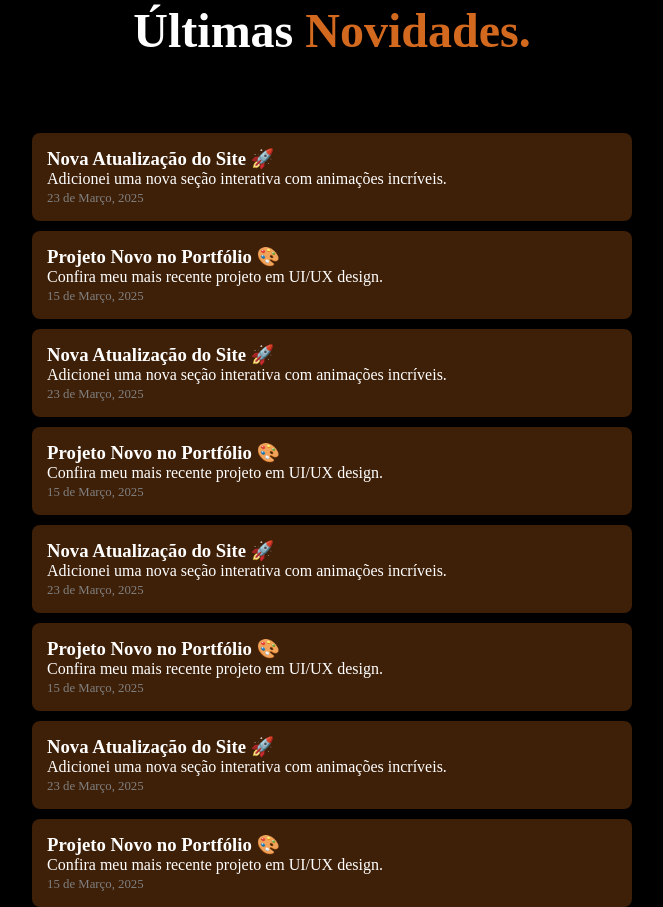
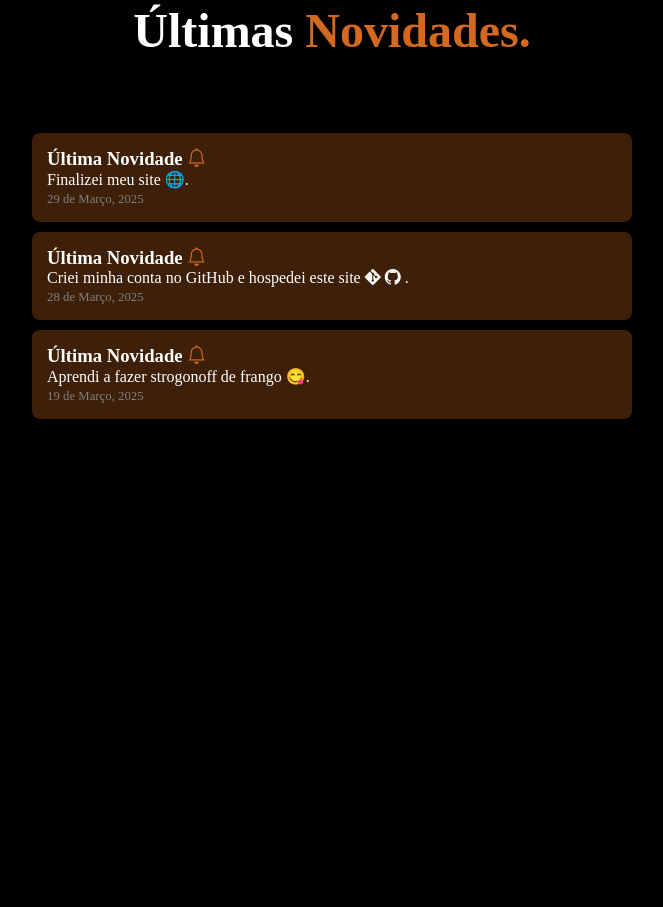
Before and after one commit to JoaoAraujo19/Website-Pessoal, a plain HTML site: page novidades.html in a window 1280 px wide. Shown: the part 410-1317 px from the top of the page, without its empty margins (308-971 px from the left). After the commit the page ends 829 px from the top, so only its background shows below. Drawn offline with nearby package versions, Linux system fonts and the light colour scheme.

Commit message:
Finalizaçao 1.0

```diff
--- a/novidades.css
+++ b/novidades.css
@@ -83,7 +83,9 @@ section .novidades{
     max-width: 600px;
     margin: auto;
 }
-
+h3 i{
+    color: #d2691e;
+}
 .card {
     background: #d2691e4b;
     padding: 15px;
--- a/novidades.html
+++ b/novidades.html
@@ -3,7 +3,7 @@
 <head>
     <meta charset="UTF-8">
     <meta name="viewport" content="width=device-width, initial-scale=1.0">
-    <title>Website Pessoal Novidades</title>
+    <title>Website Pessoal | Novidades</title>
     <link rel="shortcut icon" href="img/favicon.png" type="image/x-icon">
     <link rel="stylesheet" href="novidades.css">
      <!--bootstrap-->
@@ -39,45 +39,22 @@
       <section class="novidades">
          <h2>Últimas <span class="titulo">Novidades.</span></h2>
          <div class="card">
-             <h3>Nova Atualização do Site 🚀</h3>
-             <p>Adicionei uma nova seção interativa com animações incríveis.</p>
-             <span class="data">23 de Março, 2025</span>
+            <h3>Última Novidade <i class="bi bi-bell"></i></h3>
+            <p>Finalizei meu site &#x1F310.</p>
+            <span class="data">29 de Março, 2025</span>
+        </div><!--FIM-card-->
+         <div class="card">
+             <h3>Última Novidade <i class="bi bi-bell"></i></h3>
+             <p>Criei minha conta no GitHub e hospedei este site <i class="bi bi-git"></i> <i class="bi bi-github"></i> .</p>
+             <span class="data">28 de Março, 2025</span>
          </div><!--FIM-card-->
          <div class="card">
-             <h3>Projeto Novo no Portfólio 🎨</h3>
-             <p>Confira meu mais recente projeto em UI/UX design.</p>
-             <span class="data">15 de Março, 2025</span>
+             <h3>Última Novidade <i class="bi bi-bell"></i></h3>
+             <p>Aprendi a fazer strogonoff de frango &#x1F60B.</p>
+             <span class="data">19 de Março, 2025</span>
          </div><!--FIM-card-->
-         <div class="card">
-             <h3>Nova Atualização do Site 🚀</h3>
-             <p>Adicionei uma nova seção interativa com animações incríveis.</p>
-             <span class="data">23 de Março, 2025</span>
-         </div><!--FIM-card-->
-         <div class="card">
-             <h3>Projeto Novo no Portfólio 🎨</h3>
-             <p>Confira meu mais recente projeto em UI/UX design.</p>
-             <span class="data">15 de Março, 2025</span>
-         </div><!--FIM-card-->
-         <div class="card">
-             <h3>Nova Atualização do Site 🚀</h3>
-             <p>Adicionei uma nova seção interativa com animações incríveis.</p>
-             <span class="data">23 de Março, 2025</span>
-         </div><!--FIM-card-->
-         <div class="card">
-             <h3>Projeto Novo no Portfólio 🎨</h3>
-             <p>Confira meu mais recente projeto em UI/UX design.</p>
-             <span class="data">15 de Março, 2025</span>
-         </div><!--FIM-card-->
-         <div class="card">
-             <h3>Nova Atualização do Site 🚀</h3>
-             <p>Adicionei uma nova seção interativa com animações incríveis.</p>
-             <span class="data">23 de Março, 2025</span>
-         </div><!--FIM-card-->
-         <div class="card">
-             <h3>Projeto Novo no Portfólio 🎨</h3>
-             <p>Confira meu mais recente projeto em UI/UX design.</p>
-             <span class="data">15 de Março, 2025</span>
-         </div><!--FIM-card-->
+
+
 
         </section><!--FIM-novidades-->
    </main>
```
Also changed, not shown: contatos.html (+1 -1 lines), jogo-memoria/index.html (+1 -0 lines), projetos.html (+1 -1 lines), sobre.html (+1 -1 lines), style.css (+16 -3 lines), jogo-memoria/favicon/rick_and_morty_folder_icon_by_animaniacc_dcfaywf-fullview.jpg (deleted).
